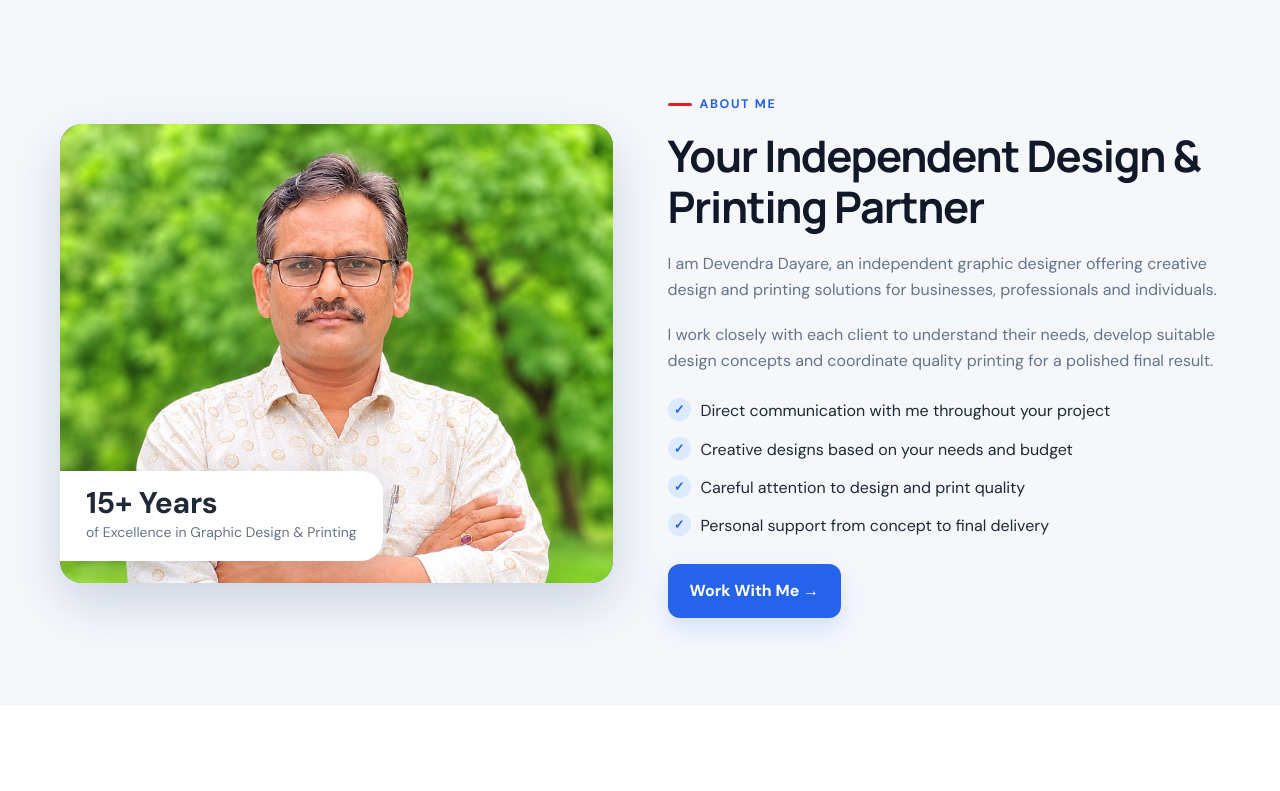
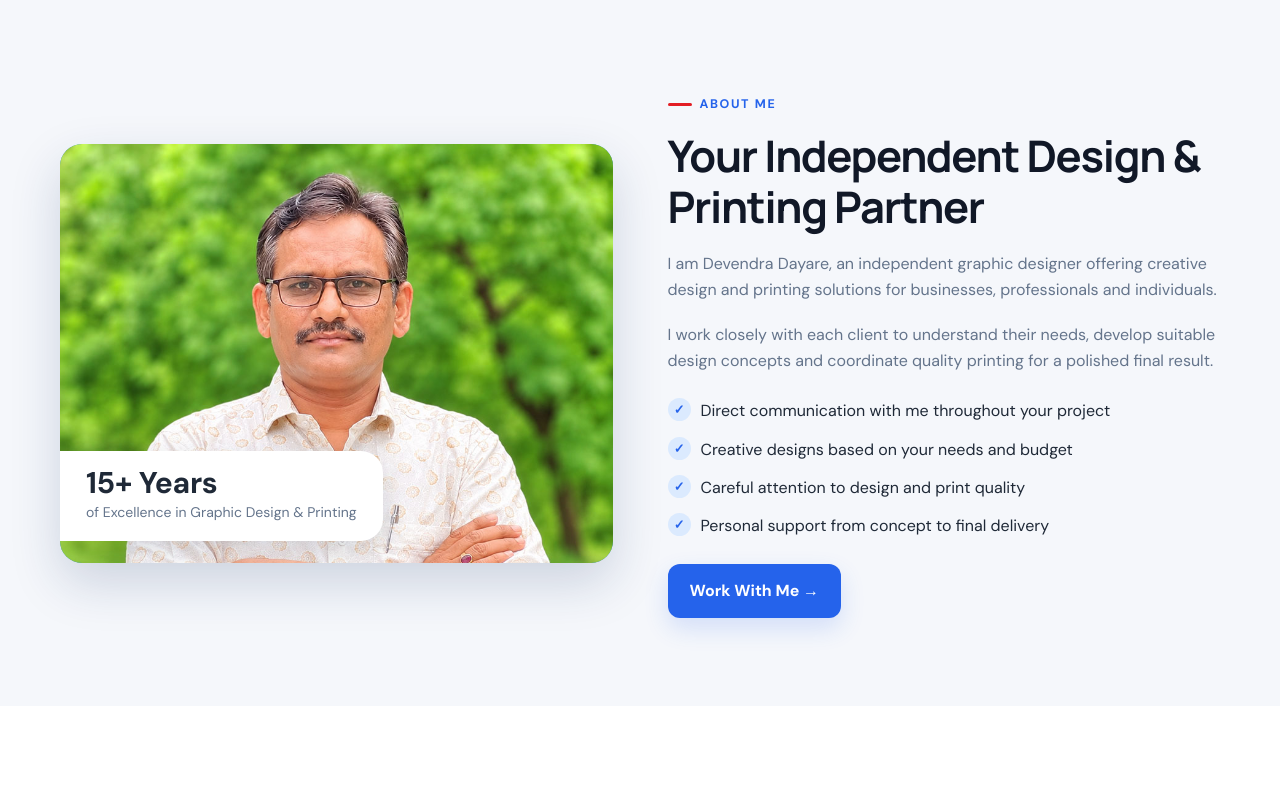
Before and after one commit to asksandeep/devendra-dayare, a plain HTML site: page index.html in a window 1280 px wide. Shown: the part 1820-2611 px from the top of the page. Drawn offline with Linux system fonts and the light colour scheme.

Commit message:
update changes

```diff
--- a/css/style.css
+++ b/css/style.css
@@ -687,7 +687,7 @@ a {
   padding-top:20px;
   display:flex;
   justify-content:space-between;
-  gap:20px;
+  gap:00px;
   color:#9ca3af;
   font-size:.83rem}
 
@@ -746,7 +746,7 @@ a {
 
 }
 
-@media(max-width:650px) {
+@media(max-width:768px) {
   .nav {
   height:70px}
 
@@ -953,16 +953,13 @@ a {
  .hero-card {
     position: relative;
     width: 100%;
-    max-width: 580px;
-    aspect-ratio: 580 / 482;
+    max-width: 768px;
+    aspect-ratio: 768 / 582;
     border-radius: var(--radius);
     overflow: hidden;
     box-shadow: 0 20px 50px rgba(20, 50, 100, .18);
     background: #2a8fe8;
   }
-  /* ---- Image layer ----
-     To use your real photo: replace the <svg class="scene"> with
-     <img class="scene" src="solar-roof.jpg" alt="Solar panels on a home roof"> */
   .scene { position: absolute; inset: 0; width: 100%; height: 100%; object-fit: cover; display: block; }
 
   .badge {
```
